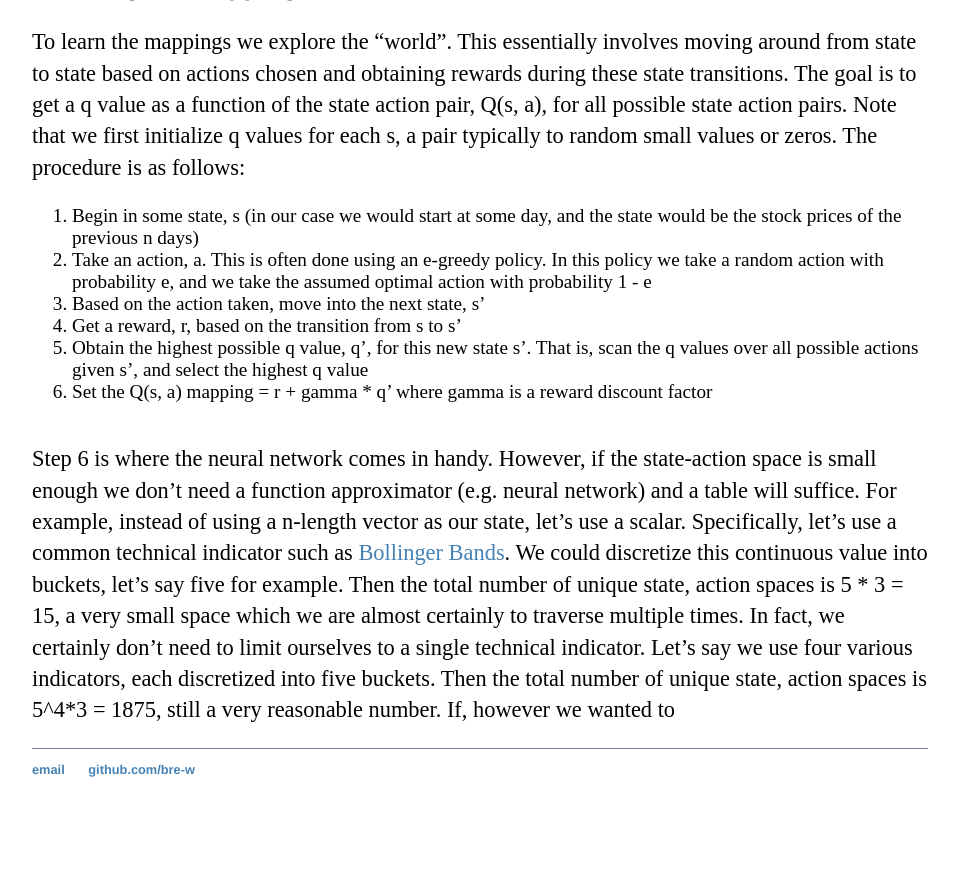
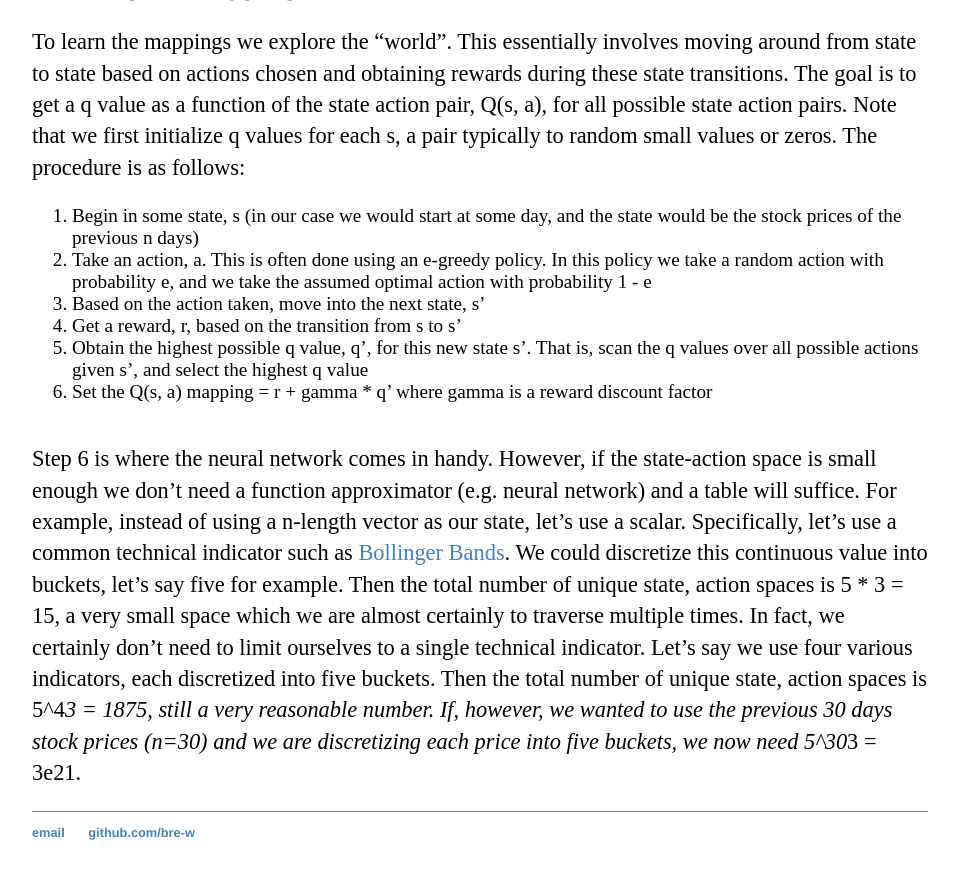
Before and after one commit to bre-w/bre-w.github.io, a Jekyll site: the page built from _posts/2020-07-06-test-post.md, in a window 1280 px wide and 900 px high, scrolled down 1107 px. Shown: the top 879 px of the window, without its empty margins (160-1118 px from the left). Built offline with Jekyll 4.4.1, drawn with Linux system fonts in a browser that asks for light colours; before the commit the page ends 1944 px from its top, so only the background shows below that.

Commit message:
Update 2020-07-06-test-post.md

```diff
--- a/_posts/2020-07-06-test-post.md
+++ b/_posts/2020-07-06-test-post.md
@@ -29,4 +29,4 @@
 5. Obtain the highest possible q value, q', for this new state s'. That is, scan the q values over all possible actions given s', and select the highest q value
 6. Set the Q(s, a) mapping = r + gamma * q' where gamma is a reward discount factor
 
-Step 6 is where the neural network comes in handy. However, if the state-action space is small enough we don't need a function approximator (e.g. neural network) and a table will suffice. For example, instead of using a n-length vector as our state, let's use a scalar. Specifically, let's use a common technical indicator such as [Bollinger Bands](https://en.wikipedia.org/wiki/Bollinger_Bands). We could discretize this continuous value into buckets, let's say five for example. Then the total number of unique state, action spaces is 5 * 3 = 15, a very small space which we are almost certainly to traverse multiple times. In fact, we certainly don't need to limit ourselves to a single technical indicator. Let's say we use four various indicators, each discretized into five buckets. Then the total number of unique state, action spaces is 5^4*3 = 1875, still a very reasonable number. If, however we wanted to
+Step 6 is where the neural network comes in handy. However, if the state-action space is small enough we don't need a function approximator (e.g. neural network) and a table will suffice. For example, instead of using a n-length vector as our state, let's use a scalar. Specifically, let's use a common technical indicator such as [Bollinger Bands](https://en.wikipedia.org/wiki/Bollinger_Bands). We could discretize this continuous value into buckets, let's say five for example. Then the total number of unique state, action spaces is 5 * 3 = 15, a very small space which we are almost certainly to traverse multiple times. In fact, we certainly don't need to limit ourselves to a single technical indicator. Let's say we use four various indicators, each discretized into five buckets. Then the total number of unique state, action spaces is 5^4*3 = 1875, still a very reasonable number. If, however, we wanted to use the previous 30 days stock prices (n=30) and we are discretizing each price into five buckets, we now need 5^30*3 = 3e21.
```
